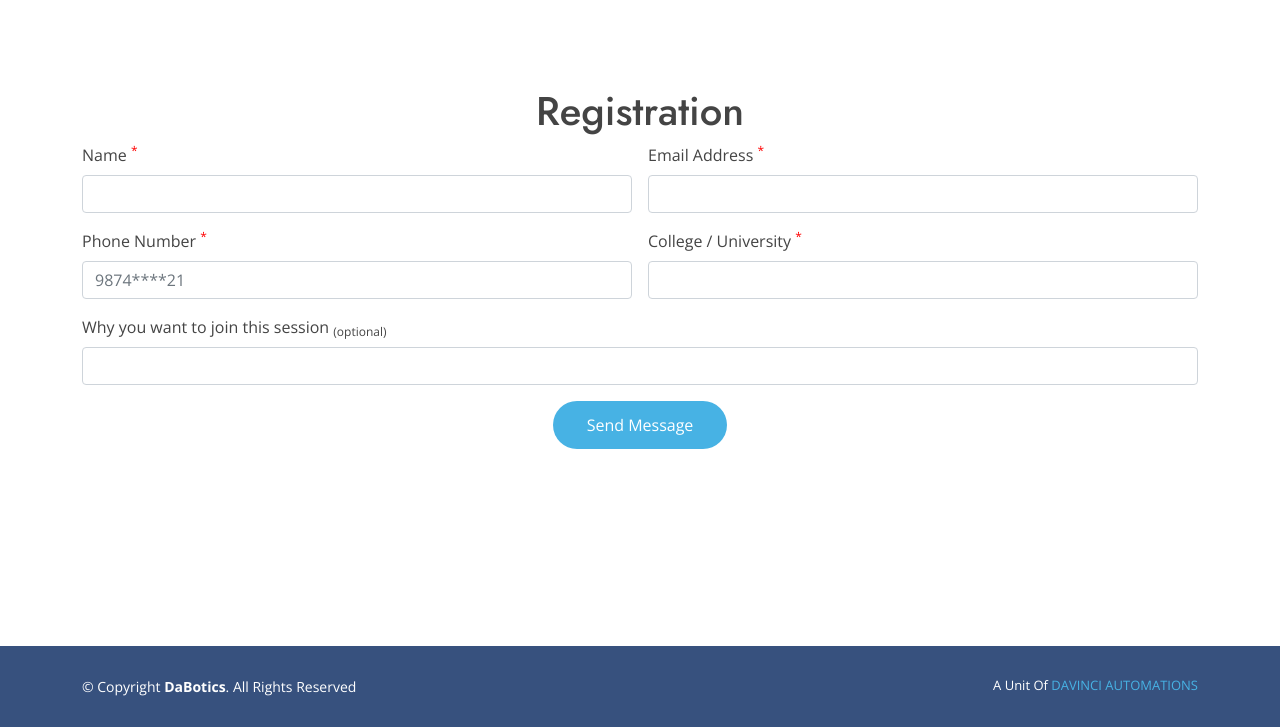
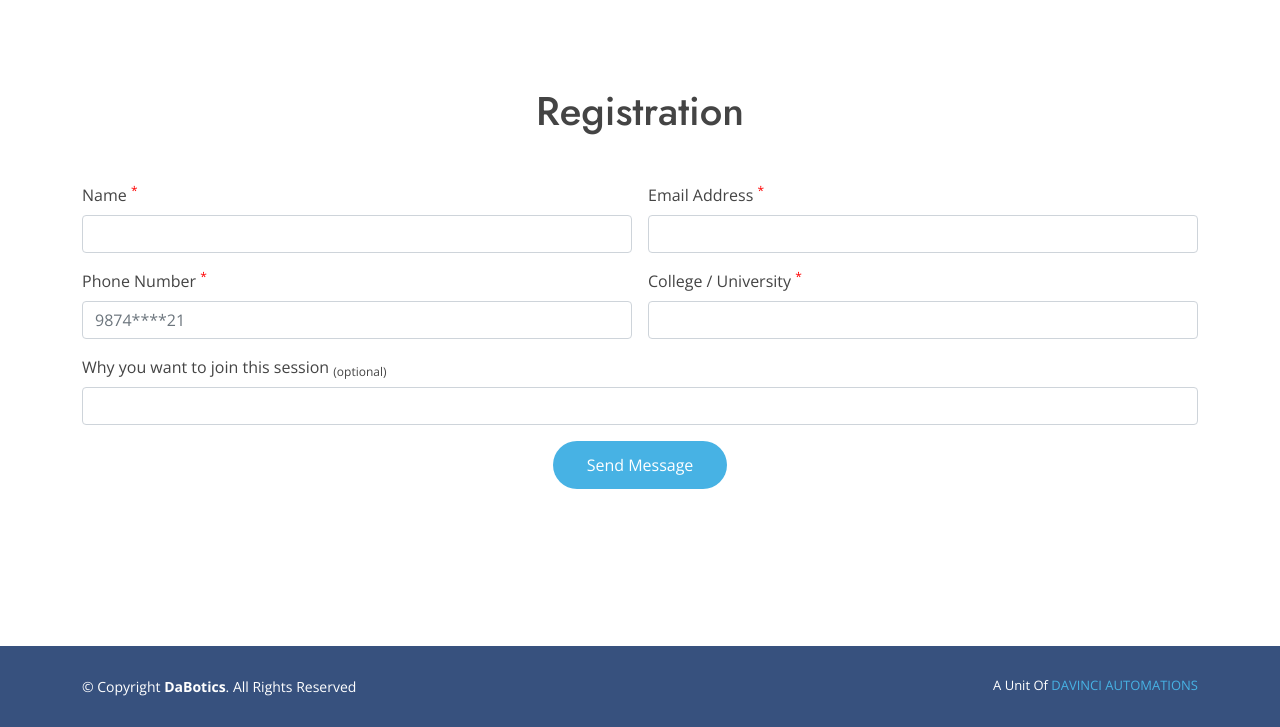
Before and after one commit to IP-Coder/Dabotics, a PHP site: page /Registration.php in a window 1280 px wide. Shown: the part 73-800 px from the top of the page. Run offline with PHP 8.4, Linux system fonts and the light colour scheme.

Commit message:
my-5
my-5

```diff
--- a/Registration.php
+++ b/Registration.php
@@ -3,7 +3,7 @@
 
 <head>
 
-    <title>Registration</title>
+    <title>Registration Form</title>
     <?php
     include 'Header.php'
     ?>
@@ -29,10 +29,10 @@
     <!-- ======= Form Section ======= -->
     <section id="services" class="forms" style="margin-top: 60px;">
         <div class="container">
-            <h1 class=" text-center">Registration</h1>
+            <h1 class=" text-center ">Registration</h1>
 
         </div>
-        <div class="container">
+        <div class="container my-5">
             <form class="row g-3" action="Success2.php" method="POST">
                 <div class="col-md-6">
                     <label for="inputEmail4" class="form-label">Name <sup style="color: red;"> *</sup></label>
```
